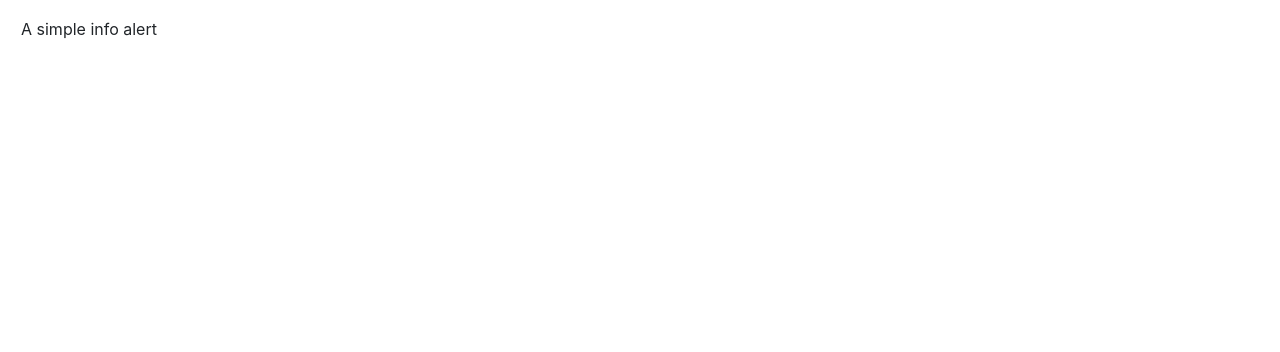
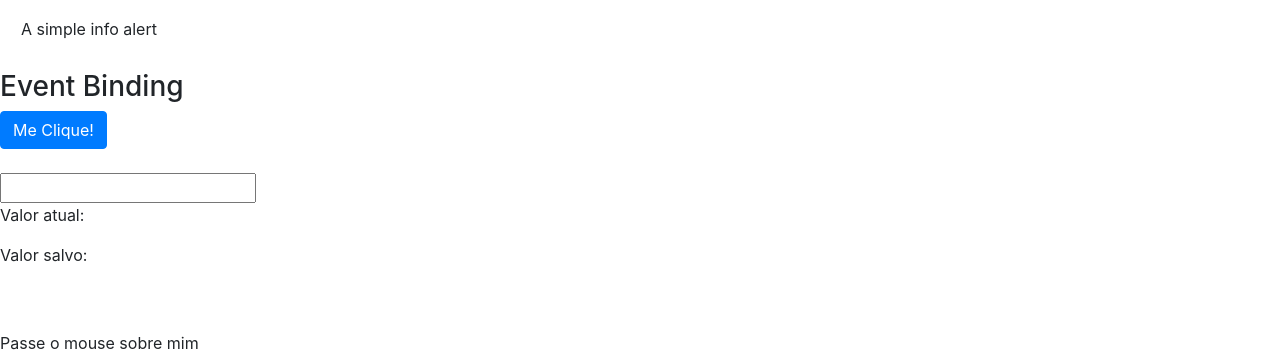
Before and after one commit to cfasilva/curso-angular, an Angular app in the folder data-binding/: page / in a window 1280 px wide. Shown: the part 793-1145 px from the top of the page. Before the commit the page ends 863 px from the top, so only its background shows below. Built offline with nearby package versions, Linux system fonts and the light colour scheme.

Commit message:
#011 Event binding

```diff
--- a/data-binding/src/app/datad-binding/datad-binding.component.css
+++ b/data-binding/src/app/datad-binding/datad-binding.component.css
@@ -0,0 +1,4 @@
+.highlight {
+    background-color: yellow;
+    font-weight: bold;
+}
--- a/data-binding/src/app/datad-binding/datad-binding.component.html
+++ b/data-binding/src/app/datad-binding/datad-binding.component.html
@@ -43,3 +43,37 @@
     </article>
 
 </section>
+
+<section>
+
+    <article>
+        <h3>Event Binding</h3>
+
+        <div>
+            <button class="btn btn-primary"
+                    (click)="botaoClicado()">Me Clique!
+            </button>
+
+            <br><br>
+
+            <input type="text"
+                   (keyup)="onKeyUp($event)"
+                   (keyup.enter)="salvarValor(campoInput.value)"
+                   (blur)="salvarValor(campoInput.value)"
+                   #campoInput />
+
+            <p>Valor atual: {{ valorAtual }}</p>
+            <p>Valor salvo: {{ valorSalvo }}</p>
+
+            <br><br>
+
+            <span
+                (mouseover)="onMouseOverOut()"
+                (mouseout)="onMouseOverOut()"
+                [class.highlight]="isMouseOver">
+                Passe o mouse sobre mim
+            </span>
+        </div>
+    </article>
+
+</section>
--- a/data-binding/src/app/datad-binding/datad-binding.component.ts
+++ b/data-binding/src/app/datad-binding/datad-binding.component.ts
@@ -10,6 +10,9 @@
   url = 'http://youtube.com';
   cursoAngular = true;
   urlImagem = 'http://lorempixel.com/400/200/nature';
+  valorAtual = '';
+  valorSalvo = '';
+  isMouseOver = false;
 
   getValor() {
     return 1;
@@ -19,6 +22,22 @@
     return true;
   }
 
+  botaoClicado() {
+    alert('Botão Clicado');
+  }
+
+  onKeyUp(event: KeyboardEvent) {
+    this.valorAtual = (event.target as HTMLInputElement).value;
+  }
+
+  salvarValor(valor) {
+    this.valorSalvo = valor;
+  }
+
+  onMouseOverOut() {
+    this.isMouseOver = !this.isMouseOver;
+  }
+
   constructor() { }
 
   ngOnInit(): void {
```
Also changed, not shown: 1 other file (tests, documents, lock files or other folders).
